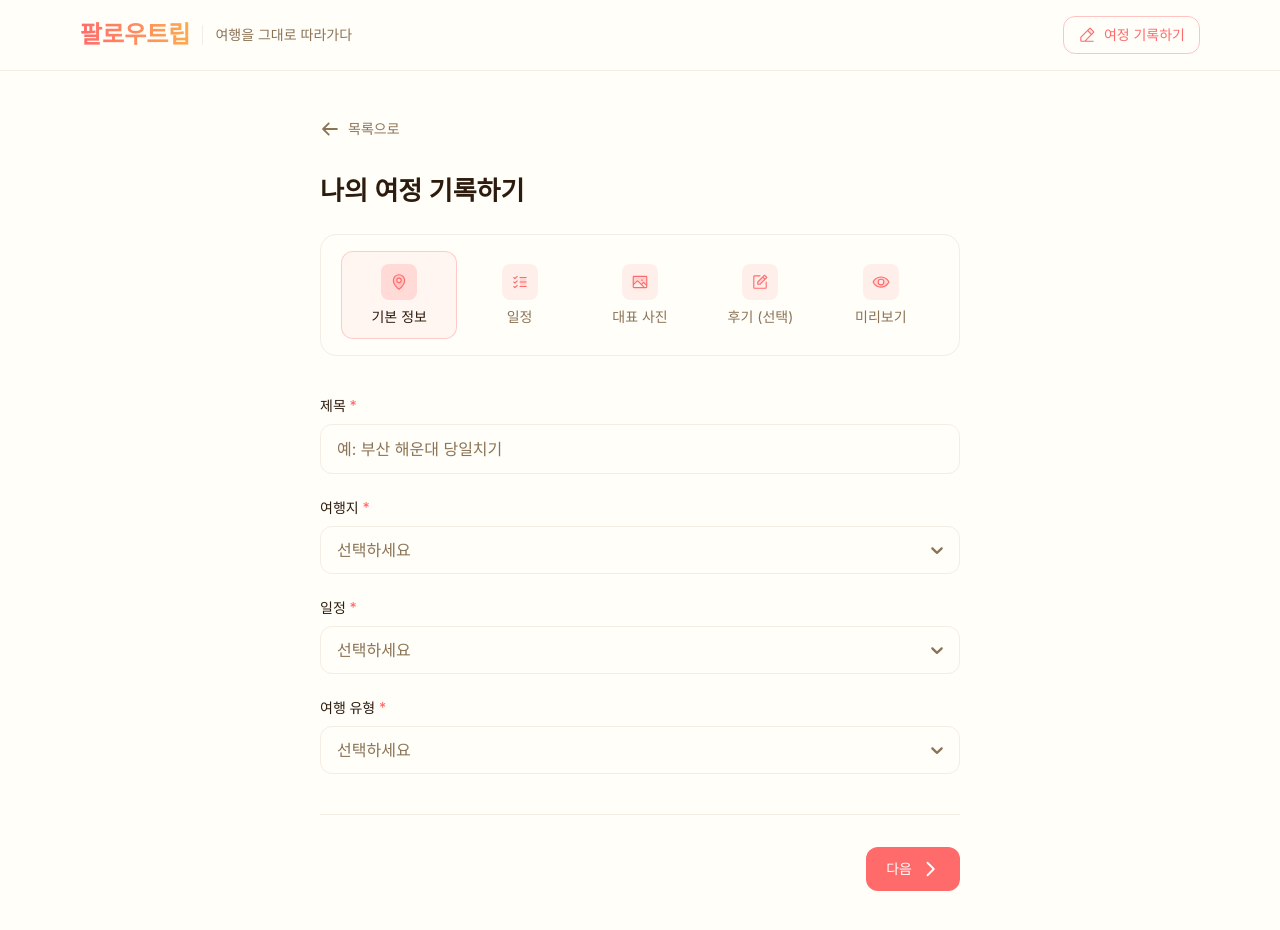
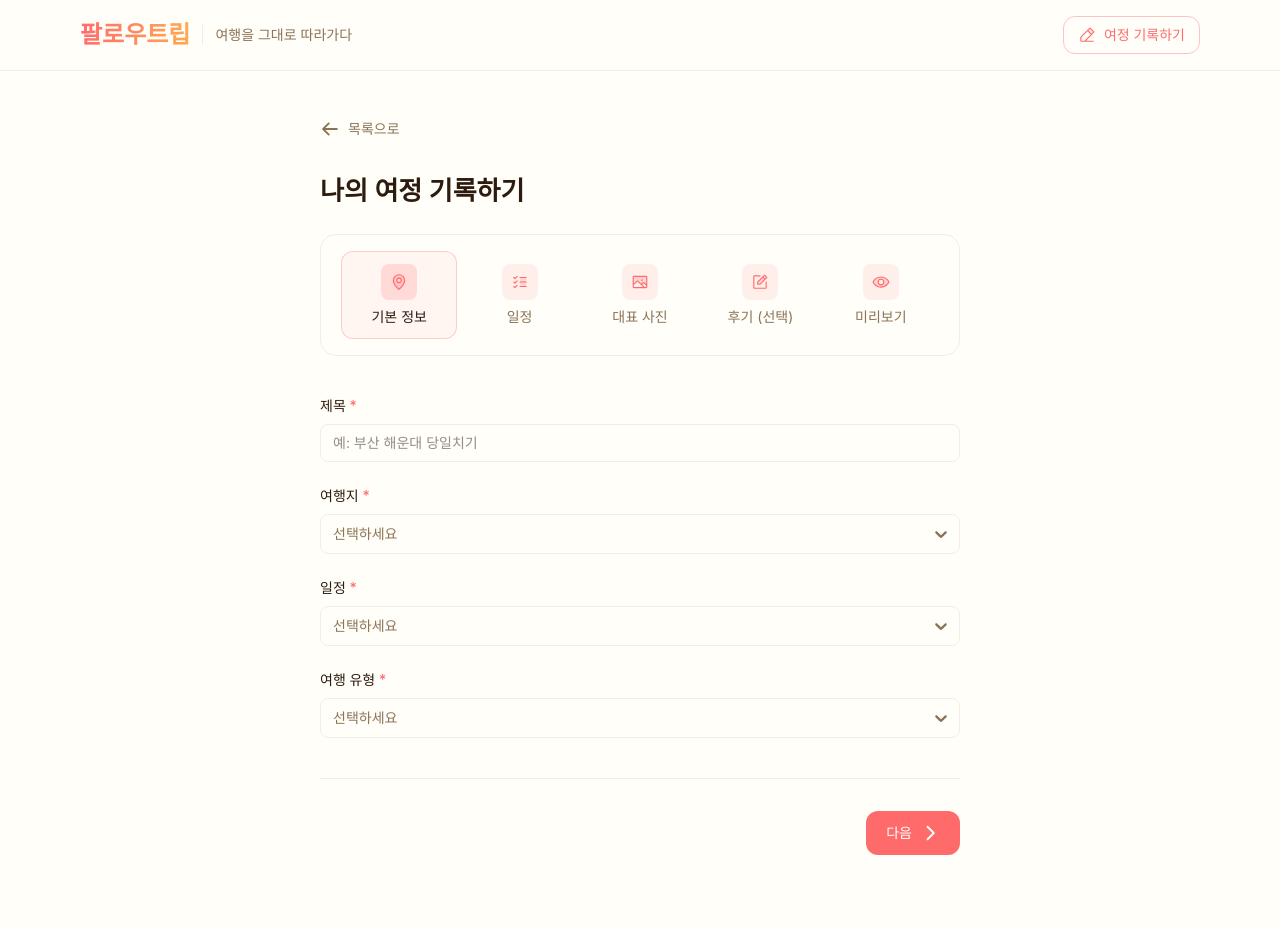
Before and after one commit to amh6281/followtrip, a Next.js app: page /trips/new in a window 1280 px wide. After the commit the page ends 895 px from the top, so only its background shows below. Built offline with nearby package versions, Linux system fonts and the light colour scheme; a web font is replaced by a local one.

Commit message:
style: input 스타일 통일

```diff
--- a/src/components/common/Select.tsx
+++ b/src/components/common/Select.tsx
@@ -14,8 +14,8 @@ const SIZE_CONFIG = {
     minHeight: 40,
     borderRadius: 8,
     paddingX: 12,
-    paddingY: 2,
-    fontSize: '0.875rem', // 14px
+    paddingY: 8,
+    fontSize: '0.875rem', // 14px - matches Input text-sm
     optionPadding: '8px 12px',
     optionBorderRadius: 6,
     indicatorPaddingRight: 8,
--- a/src/components/createTrip/organisms/BasicInfoStep.tsx
+++ b/src/components/createTrip/organisms/BasicInfoStep.tsx
@@ -34,7 +34,7 @@ const BasicInfoStep = () => {
           //   value={data.title}
           //   onChange={(e) => onChange({ title: e.target.value })}
           placeholder='예: 부산 해운대 당일치기'
-          className='border-border bg-background text-foreground placeholder:text-muted-foreground focus:border-primary w-full rounded-xl border px-4 py-3 text-base transition-colors outline-none'
+          className='border-border bg-background text-foreground focus:border-primary w-full rounded-lg border px-3 py-2 text-sm transition-colors outline-none'
         />
       </div>
 
@@ -53,7 +53,7 @@ const BasicInfoStep = () => {
           //   onChange={(opt) => onChange({ location: opt?.value ?? '' })}
           placeholder='선택하세요'
           isClearable
-          size='medium'
+          size='small'
         />
       </div>
 
@@ -71,7 +71,7 @@ const BasicInfoStep = () => {
           //   value={durationValue}
           //   onChange={(opt) => onChange({ duration: opt?.value ?? '당일' })}
           placeholder='선택하세요'
-          size='medium'
+          size='small'
         />
       </div>
 
@@ -89,7 +89,7 @@ const BasicInfoStep = () => {
           //   value={travelTypeValue}
           //   onChange={(opt) => onChange({ travelType: opt?.value ?? '혼자' })}
           placeholder='선택하세요'
-          size='medium'
+          size='small'
         />
       </div>
     </div>
--- a/src/components/createTrip/organisms/CoverImageStep.tsx
+++ b/src/components/createTrip/organisms/CoverImageStep.tsx
@@ -37,7 +37,7 @@ const CoverImageStep = () => {
             id='thumbnail'
             type='url'
             placeholder='https://...'
-            className='border-border bg-background text-foreground placeholder:text-muted-foreground focus:border-primary w-full rounded-xl border px-4 py-3 text-base transition-colors outline-none'
+            className='border-border bg-background text-foreground focus:border-primary w-full rounded-lg border px-3 py-2 text-sm transition-colors outline-none'
           />
         </div>
       </div>
```
